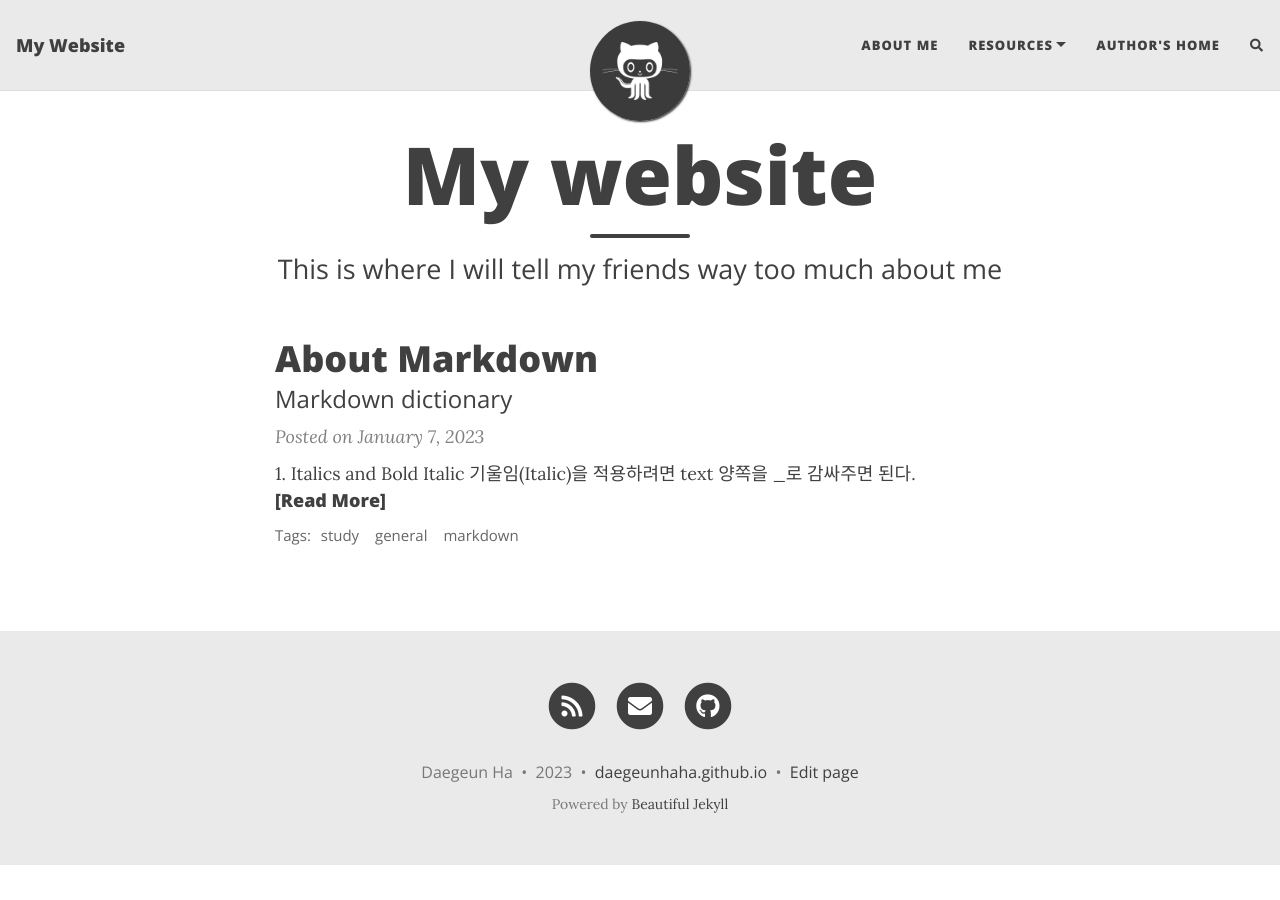
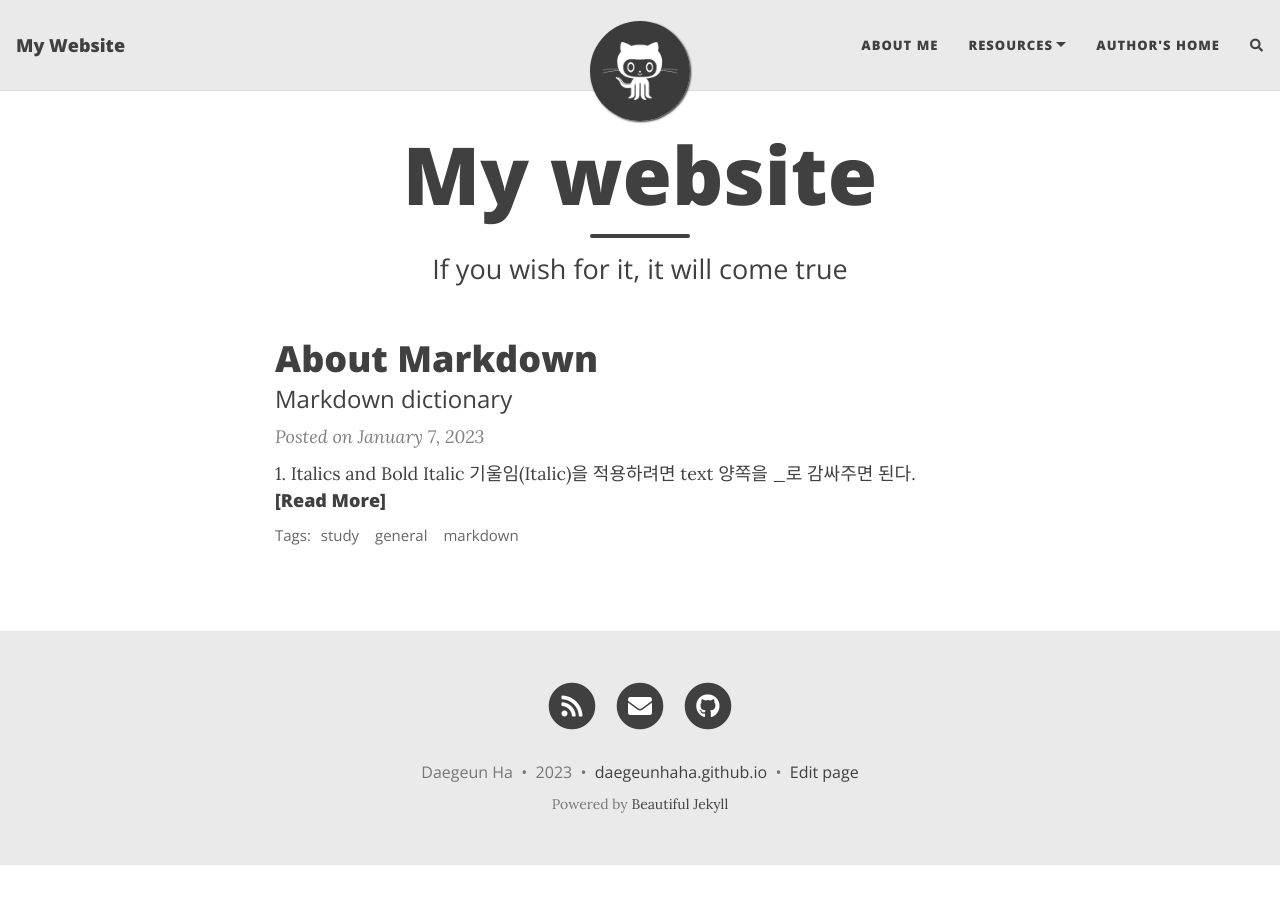
Before and after one commit to daegeunhaha/daegeunhaha.github.io, a Jekyll site: the page built from index.html, in a window 1280 px wide. Built offline with Jekyll 4.4.1, drawn with Linux system fonts in a browser that asks for light colours; nearby versions of some CDN libraries; the list of posts is cut into pages by our own code; comment, search, counter and statistics services are not loaded.

Commit message:
Change personal things2

```diff
--- a/index.html
+++ b/index.html
@@ -1,5 +1,5 @@
 ---
 layout: home
 title: My website
-subtitle: This is where I will tell my friends way too much about me
+subtitle: If you wish for it, it will come true
 ---
```
